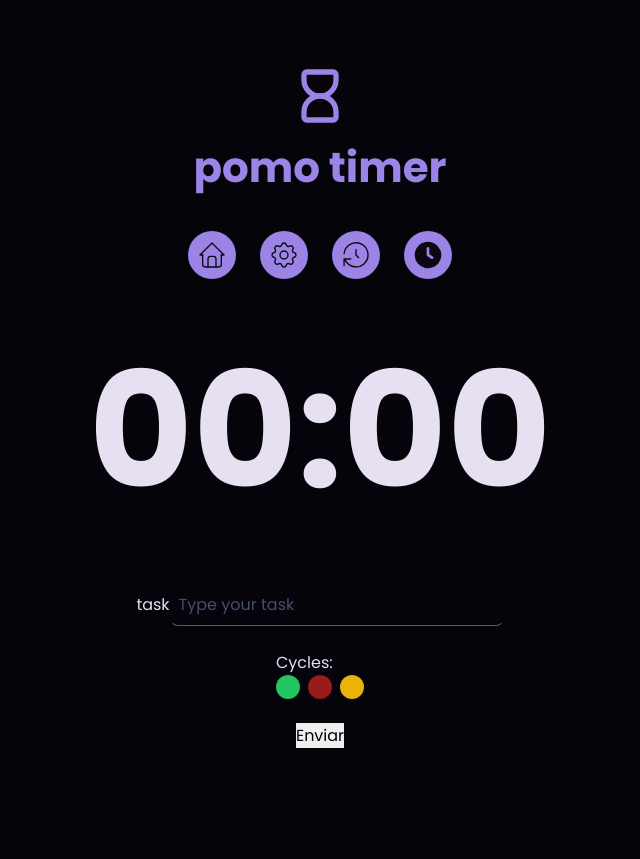
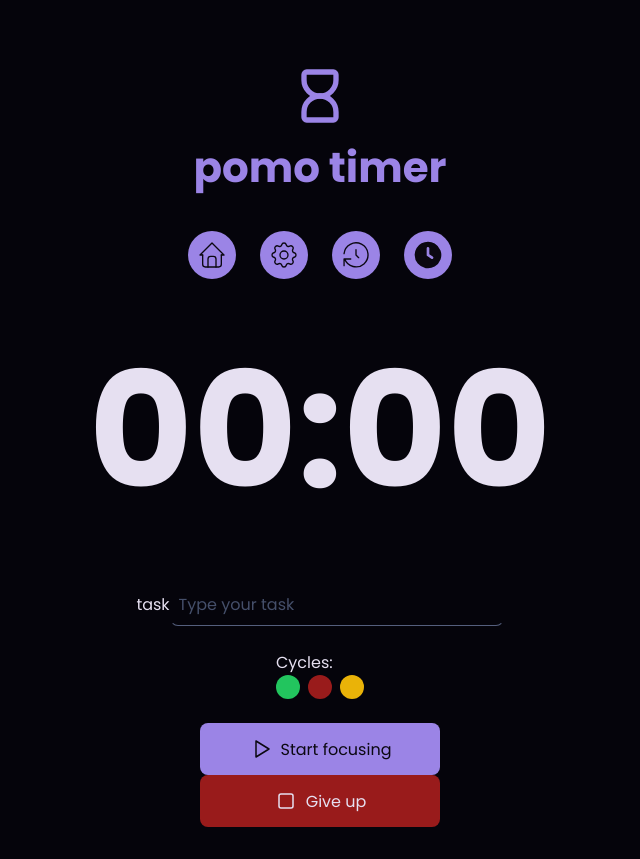
Before and after one commit to raory1/pomodoro, a React (Vite) app: page / in a window 1280 px wide. Shown: the whole page, without its empty margins (320-960 px from the left). Before the commit the page ends 800 px from the top, so only its background shows below. Built offline with nearby package versions, Linux system fonts and the light colour scheme.

Commit message:
feat: create visual for Button component with 2 variants

```diff
--- a/src/App.tsx
+++ b/src/App.tsx
@@ -6,6 +6,8 @@ import { Menu } from './components/Menu';
 import { CountDown } from './components/CountDown';
 import { Input } from './components/Input';
 import { CycleTimeline } from './components/CycleTimeline';
+import { Button } from './components/Button';
+import { IconPlayerPlay, IconPlayerStop } from '@tabler/icons-react';
 
 export function App() {
   return (
@@ -33,7 +35,8 @@ export function App() {
             <CycleTimeline />
           </div>
           <div className="formRow">
-            <button>Enviar</button>
+            <Button title={"Start focusing"} variant='default' icon={<IconPlayerPlay stroke={1.5} />} />
+            <Button title={"Give up"} variant='alert' icon={<IconPlayerStop stroke={1.5} />} />
           </div>
         </form>
       </Container>
--- /dev/null
+++ b/src/components/Button/index.tsx
@@ -0,0 +1,23 @@
+import styles from './styles.module.css';
+
+type ButtonProps = {
+  title?: string;
+  variant?: 'default' | 'alert';
+  icon: React.ReactNode;
+} & React.ComponentProps<'button'>;
+
+export function Button({
+  title,
+  variant = 'alert',
+  icon,
+  ...props
+}: ButtonProps) {
+  return (
+    <>
+      <button className={`${styles.button} ${styles[variant]}`} {...props}>
+        {icon}
+        <span>{title}</span>
+      </button>
+    </>
+  );
+}
--- /dev/null
+++ b/src/components/Button/styles.module.css
@@ -0,0 +1,33 @@
+.button {
+  display: flex;
+  align-items: center;
+  justify-content: center;
+  background-color: var(--primary);
+  color: var(--text-over-primary);
+  padding: 0.8rem;
+  border-radius: 0.8rem;
+  transition: all 0.1s ease-in-out;
+  gap: 0.8rem;
+  min-width: 24rem;
+  height: 5.2rem;
+  cursor: pointer;
+}
+
+.button:hover {
+  filter: brightness(80%);
+}
+
+.button svg {
+  width: 2.4rem;
+  height: 2.4rem;
+}
+
+.default {
+  background-color: var(--primary);
+  color: var(--text-over-primary);
+}
+
+.alert {
+  background-color: var(--error);
+  color: var(--text-over-secondary);
+}
```
